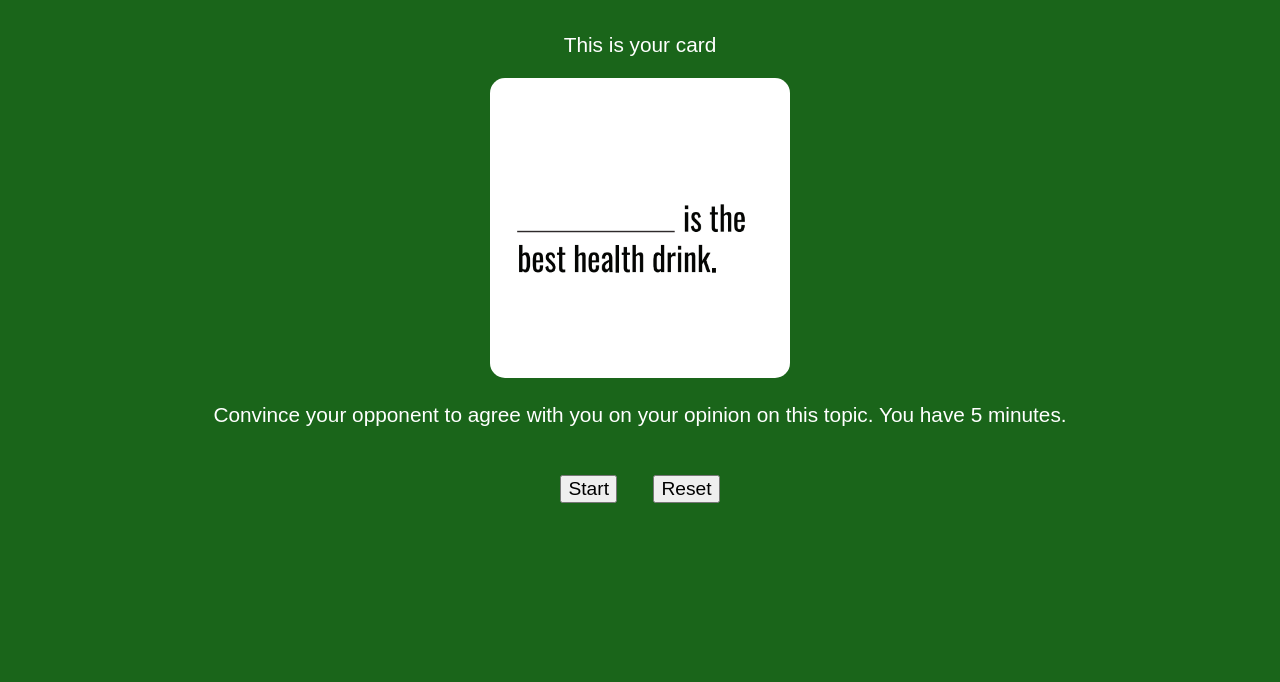
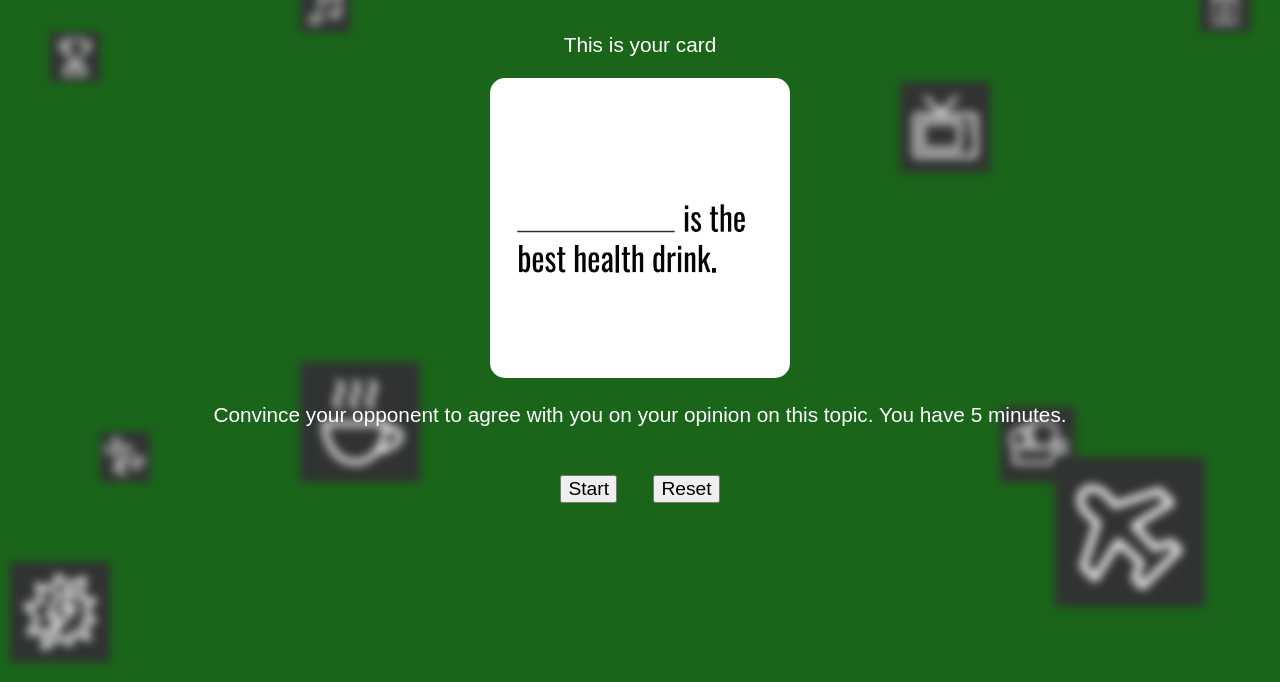
Before and after one commit to JWillZ94/Convincing-Conversations, a plain HTML site: page index.html in a window 1280 px wide. Shown: the part 118-800 px from the top of the page. Drawn offline with Linux system fonts and the light colour scheme; a web font is replaced by a local one.

Commit message:
added background design

```diff
--- a/index.html
+++ b/index.html
@@ -10,6 +10,17 @@
 </head>
 <body>
 
+  <img id="bg-img-1" class="bg-img" src="./assets/power-food-pic.PNG" alt="">
+  <img id="bg-img-2" class="bg-img" src="./assets/coffee-pic.PNG" alt="">
+  <img id="bg-img-3" class="bg-img" src="./assets/athlete-pic.PNG" alt="">
+  <img id="bg-img-4" class="bg-img" src="./assets/actor-pic.PNG" alt="">
+  <img id="bg-img-5" class="bg-img" src="./assets/airline-pic.PNG" alt="">
+  <img id="bg-img-6" class="bg-img" src="./assets/vacation-pic.PNG" alt="">
+  <img id="bg-img-7" class="bg-img" src="./assets/tv-pic.PNG" alt="">
+  <img id="bg-img-8" class="bg-img" src="./assets/team-pic.PNG" alt="">
+  <img id="bg-img-9" class="bg-img" src="./assets/song-pic.PNG" alt="">
+  <img id="bg-img-10" class="bg-img" src="./assets/jeans-pic.PNG" alt="">
+
   <p id="title">Convincing Conversations</p>
 
   <div id="card"></div>
--- a/styles.css
+++ b/styles.css
@@ -3,6 +3,82 @@ body {
   background: #1a651a;
   color: white;
   font-family: 'Cuprum', sans-serif;
+}
+
+.bg-img {
+  position: absolute;
+  z-index: -1;
+  filter: blur(5px);
+}
+
+#bg-img-1 {
+  left: 10px;
+  bottom: 20px;
+  width: 100px;
+  height: 100px;
+}
+
+#bg-img-2 {
+  left: 300px;
+  bottom: 200px;
+  width: 120px;
+  height: 120px;
+}
+
+#bg-img-3 {
+  left: 100px;
+  bottom: 200px;
+  width: 50px;
+  height: 50px;
+}
+
+#bg-img-4 {
+  left: 1000px;
+  bottom: 200px;
+  width: 75px;
+  height: 75px;
+}
+
+#bg-img-5 {
+  right: 75px;
+  bottom: 75px;
+  width: 150px;
+  height: 150px;
+}
+
+#bg-img-6 {
+  left: 430px;
+  bottom: 700px;
+  width: 50px;
+  height: 50px;
+}
+
+#bg-img-7 {
+  left: 900px;
+  top: 200px;
+  width: 90px;
+  height: 90px;
+}
+
+#bg-img-8 {
+  left: 50px;
+  top: 150px;
+  width: 50px;
+  height: 50px;
+}
+
+#bg-img-9 {
+  left: 300px;
+  top: 100px;
+  width: 50px;
+  height: 50px;
+}
+
+#bg-img-10 {
+  left: 1200px;
+  top: 100px;
+  width: 50px;
+  height: 50px;
 }
 
 #title {
```
